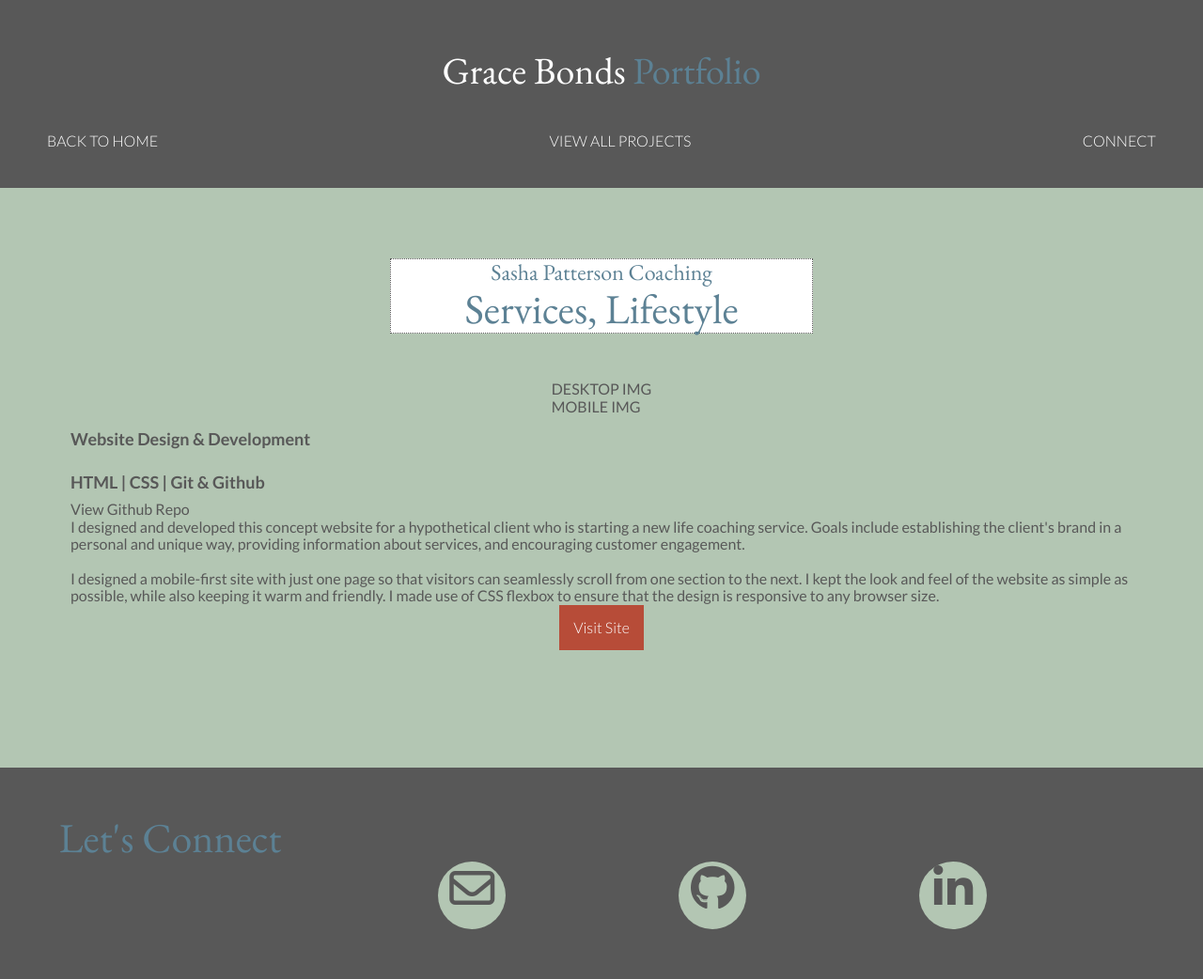
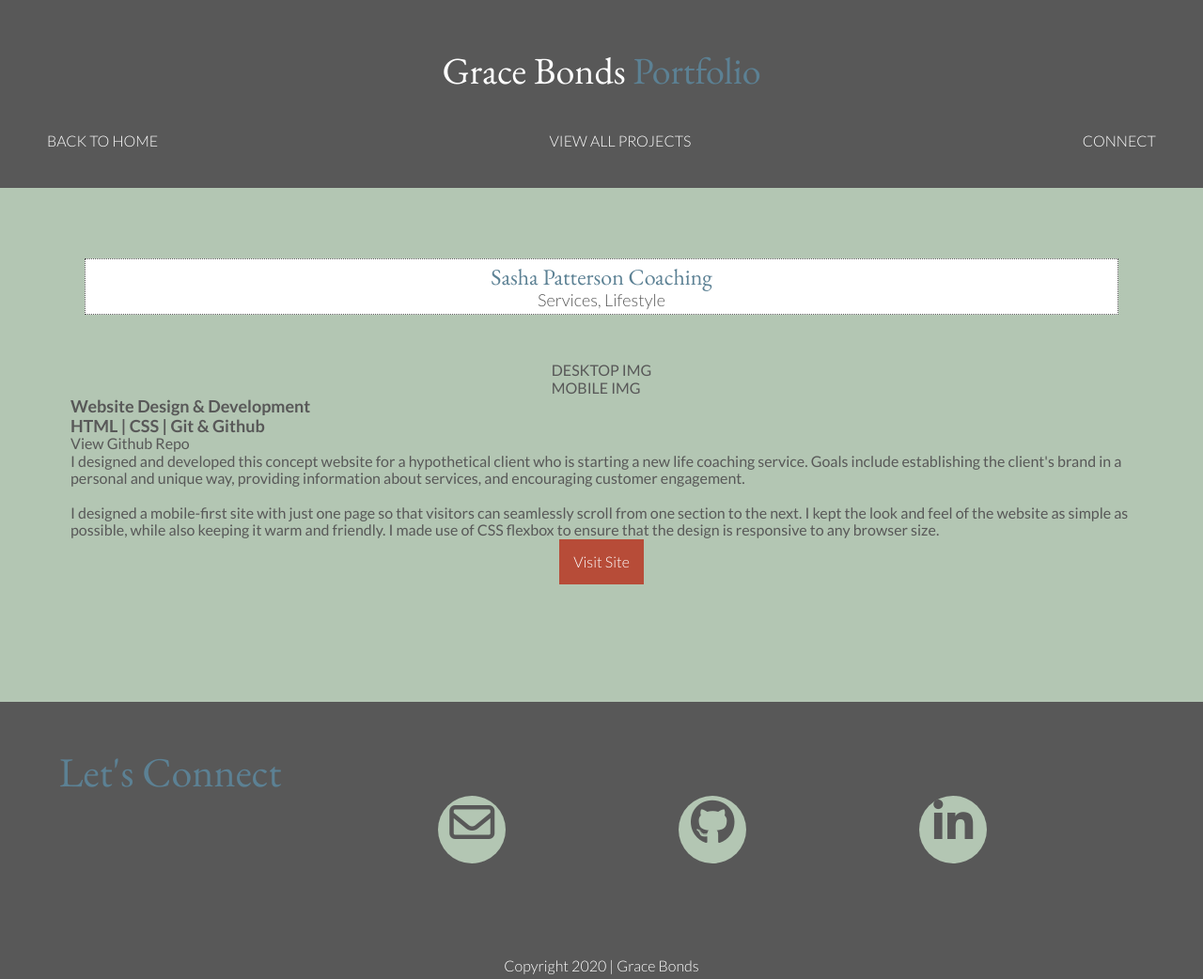
Before and after one commit to gbonds/portfolio-website-v2, a website built with Parcel: page projects/view-projects/sashapattersoncoaching.html in a window 1280 px wide. Shown: the top 1042 px of the page at 94% size. Built offline with nearby package versions, Linux system fonts and the light colour scheme; files whose address does not match are found by name.

Commit message:
Styled title container fonts and spacing

```diff
--- a/css/main.css
+++ b/css/main.css
@@ -174,7 +174,6 @@ section {
 
 .title-container {
   text-align: center;
-  color: #5c8194;
   background-color: white;
   border: 1.75px dotted #585858;
   width: 50%;
@@ -209,7 +208,6 @@ h3 {
 h4 {
   font-size: 1.125em;
   font-weight: 700;
-  padding: 15px 0 10px 0;
 }
 
 .gray-background {
@@ -323,6 +321,10 @@ nav li {
   border: 1.75px dotted #585858;
 }
 
+#skills-section h4 {
+  padding: 15px 0 10px 0;
+}
+
 #skills-section i {
   font-size: 4em;
 }
@@ -431,6 +433,21 @@ nav li {
 .project-header span {
   color: #5c8194;
 }
+
+/* ----- Base Project Title ----- */
+.project-section .title-container {
+  width: 85%;
+  padding: 5px;
+}
+
+.project-section .title-container h3 {
+  font-size: 1.5em;
+}
+
+.project-section .title-container h4 {
+  font-weight: 300;
+}
+
 
 /* ==========================================================================
    Helper classes
--- a/projects/view-projects/sashapattersoncoaching.html
+++ b/projects/view-projects/sashapattersoncoaching.html
@@ -50,11 +50,10 @@
     </header>
 
     <main>
-
-        <section id="project-section" class="green-background">
+        <section class="project-section green-background">
             <div class="title-container">
-                <h2>Sasha Patterson Coaching</h2>
-                <h3>Services, Lifestyle</h3>
+                <h3>Sasha Patterson Coaching</h3>
+                <h4>Services, Lifestyle</h4>
             </div> <!-- .title-container ends -->
             <div class="content-container">
                 <div class="project-img-container">
```
